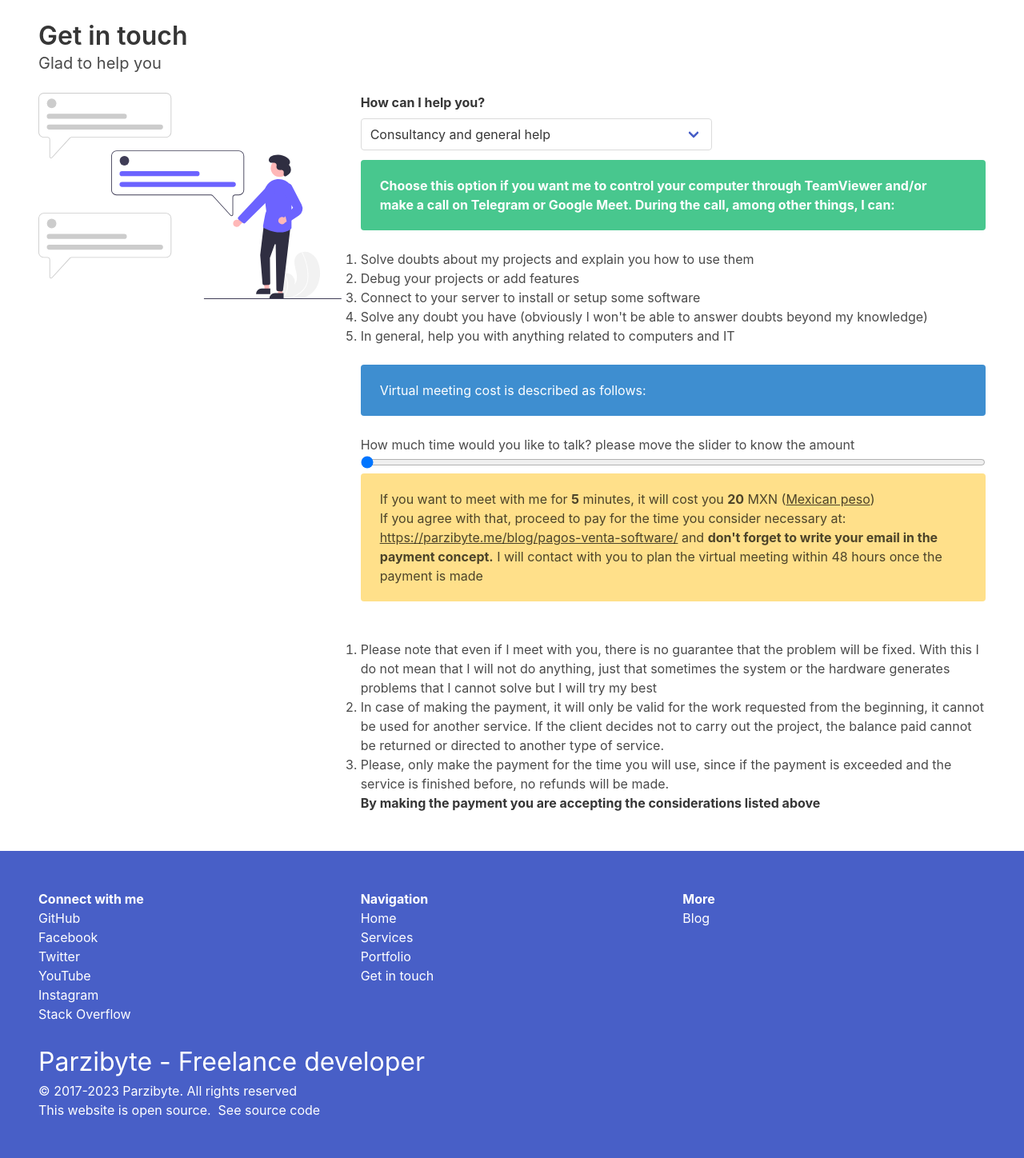
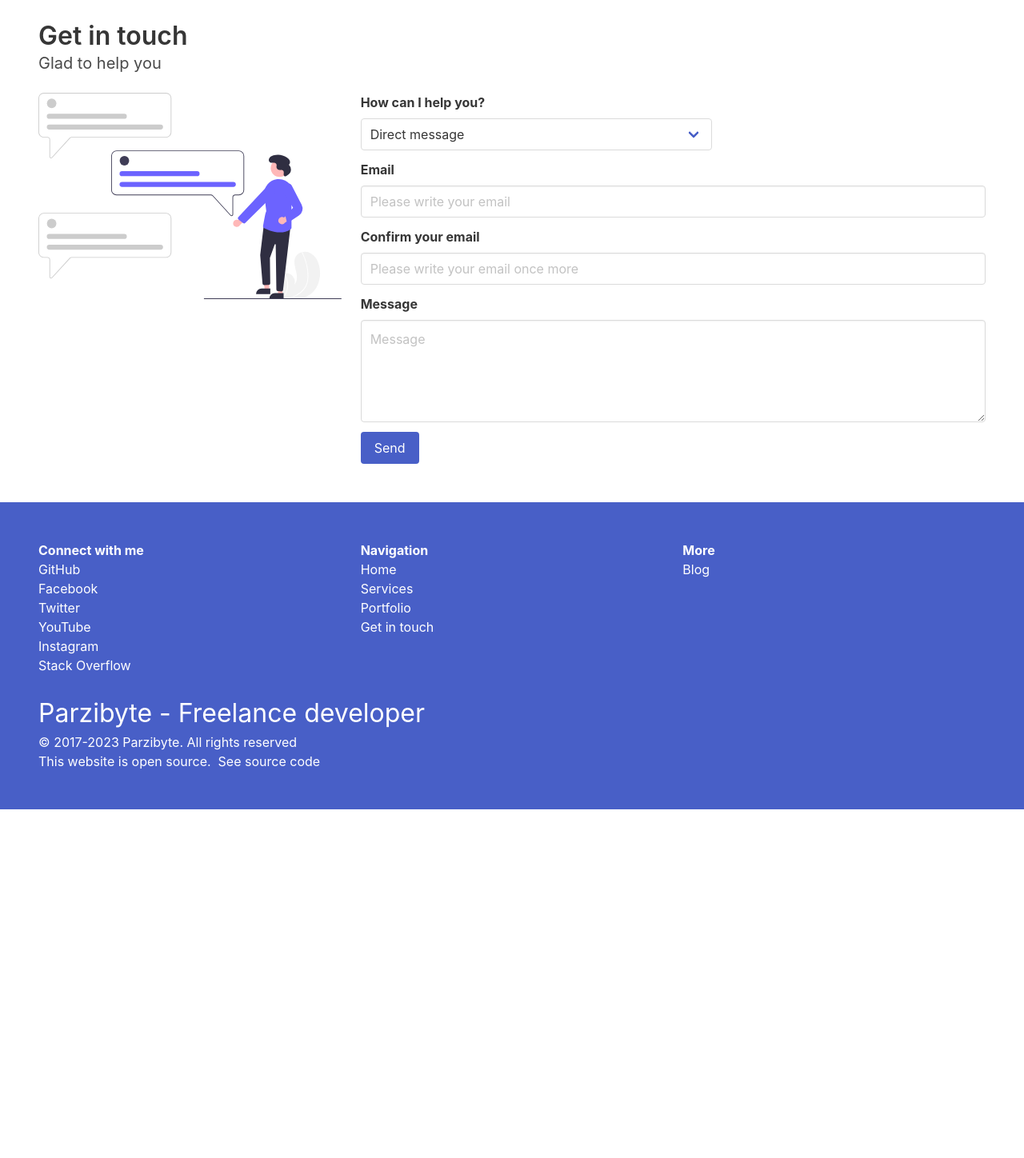
Before and after one commit to parzibyte/parzibyte_me_3, a PHP site: page / in a window 1280 px wide. Shown: the part 2343-3791 px from the top of the page at 80% size. After the commit the page ends 3355 px from the top, so only its background shows below. Run offline with PHP 8.4, Linux system fonts and the light colour scheme; some libraries are stand-ins or nearby versions.

Commit message:
Agregada opción para mensaje directo

```diff
--- a/contacto.php
+++ b/contacto.php
@@ -21,6 +21,7 @@
                         <div class="control">
                             <div class="select">
                                 <select name="tipoTrabajo" id="selectTipoTrabajo">
+                                    <option value="mensajeDirecto"><?php echo traducir("mensaje_directo") ?></option>
                                     <option value="consultoria"><?php echo traducir("consultoria") ?></option>
                                     <option value="tarea"><?php echo traducir("tarea") ?></option>
                                     <option value="modificacion"><?php echo traducir("modificacion") ?></option>
@@ -30,6 +31,7 @@
                             </div>
                         </div>
                     </div>
+                    <?php include_once "trabajo_mensaje_directo.php"; ?>
                     <?php include_once "trabajo_consultoria.php"; ?>
                     <?php include_once "trabajo_tarea.php"; ?>
                     <?php include_once "trabajo_modificacion.php"; ?>
--- a/idioma_en.json
+++ b/idioma_en.json
@@ -92,5 +92,6 @@
     "modificacion_software": "Software modification",
     "creacion_de_software_en": "Make software in ",
     "asunto_o_cuerpo_vacios": "Email subject or body are empty",
-    "error_enviando_correo": "Unable to send the email. Please try again later"
+    "error_enviando_correo": "Unable to send the email. Please try again later",
+    "mensaje_directo": "Direct message"
 }
--- a/idioma_es.json
+++ b/idioma_es.json
@@ -53,7 +53,7 @@
     "trabajo_consultoria_condicion_2": "En caso de realizar el pago, el mismo solo será válido para el trabajo solicitado desde el inicio, no se podrá destinar a otro servicio. Si el cliente decide no llevar a cabo el proyecto, el saldo abonado no se puede devolver ni dirigir a otro tipo de servicio.",
     "trabajo_consultoria_condicion_3": "Por favor, realice únicamente el pago del tiempo que usará, ya que si el pago se excede y el servicio se termina antes no se harán devoluciones",
     "trabajo_consultoria_usuario_acepta": "Al realizar el pago usted está aceptando las consideraciones listadas arriba",
-    "trabajo_creacion_pdf": "Agradecería si tienes un PDF explicando lo que necesitas como se indica en <a target=\"_blank\" href=\"https: //parzibyte.me/blog/2022/04/17/solicitar-software-personalizado-cambios-uno-existente/\">https://parzibyte.me/blog/2022/04/17/solicitar-software-personalizado-cambios-uno-existente/</a>",
+    "trabajo_creacion_pdf": "Agradecería si tienes un PDF explicando lo que necesitas como se indica en <a target=\"_blank\" href=\"https://parzibyte.me/blog/2022/04/17/solicitar-software-personalizado-cambios-uno-existente/\">https://parzibyte.me/blog/2022/04/17/solicitar-software-personalizado-cambios-uno-existente/</a>",
     "correo_electronico": "Correo electrónico",
     "placeholder_correo_electronico": "Escribe tu correo electrónico",
     "confirmar_correo_electronico": "Confirmar correo electrónico",
@@ -92,5 +92,6 @@
     "modificacion_software": "Modificación de software",
     "creacion_de_software_en": "Creación de software en ",
     "asunto_o_cuerpo_vacios": "El asunto y/o cuerpo del correo están vacíos",
-    "error_enviando_correo": "Error enviando correo. Intenta más tarde"
+    "error_enviando_correo": "Error enviando correo. Intenta más tarde",
+    "mensaje_directo": "Mensaje directo"
 }
--- /dev/null
+++ b/trabajo_mensaje_directo.php
@@ -0,0 +1,24 @@
+<div id="detallesMensajeDirecto">
+    <div class="field">
+        <label class="label">
+            <?php echo traducir("correo_electronico") ?>
+        </label>
+        <div class="control">
+            <input name="correoMensajeDirecto" class="input" type="email" placeholder="<?php echo traducir("placeholder_correo_electronico"); ?>">
+        </div>
+    </div>
+    <div class="field">
+        <label class="label">
+            <?php echo traducir("confirmar_correo_electronico") ?>
+        </label>
+        <div class="control">
+            <input name="confirmarCorreoMensajeDirecto" class="input" type="email" placeholder="<?php echo traducir("placeholder_confirmar_correo_electronico"); ?>">
+        </div>
+    </div>
+    <div class="field">
+        <label class="label"><?php echo traducir("mensaje") ?></label>
+        <div class="control">
+            <textarea name="mensajeDirecto" class="textarea" placeholder="<?php echo traducir("mensaje") ?>"></textarea>
+        </div>
+    </div>
+</div>
```
Also changed, not shown: correo.php (+9 -0 lines), index.php (+44 -1 lines).
